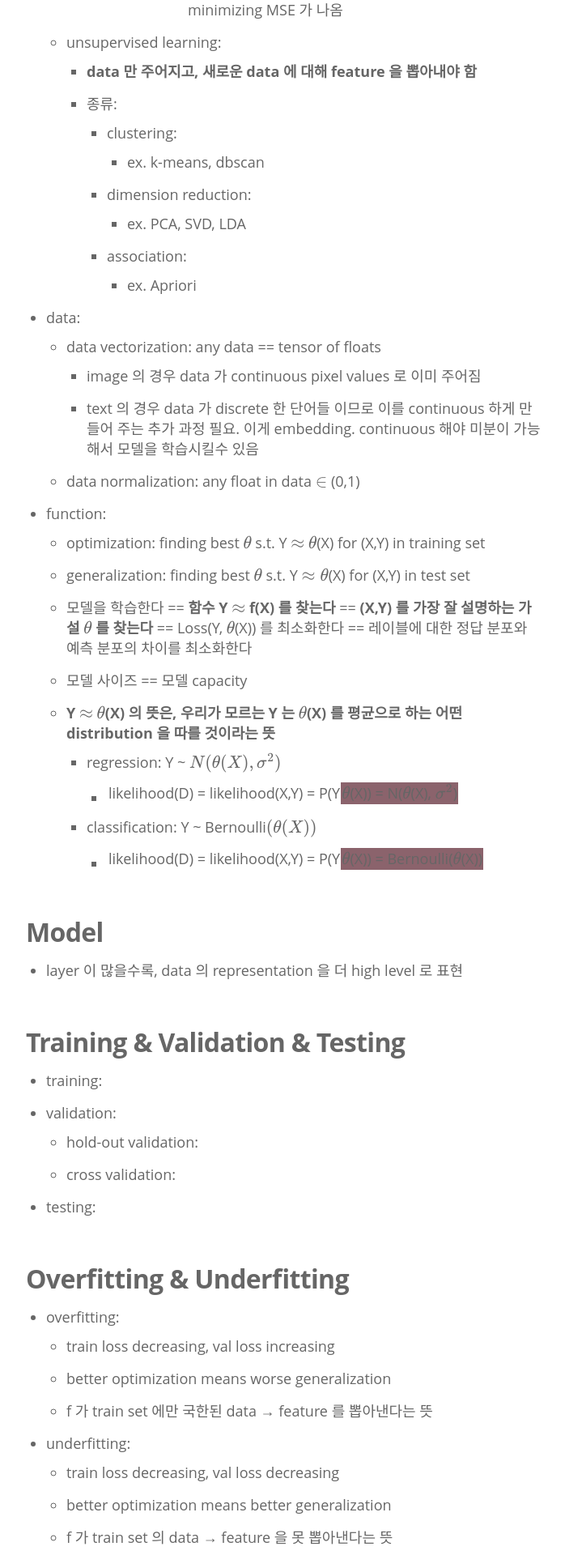
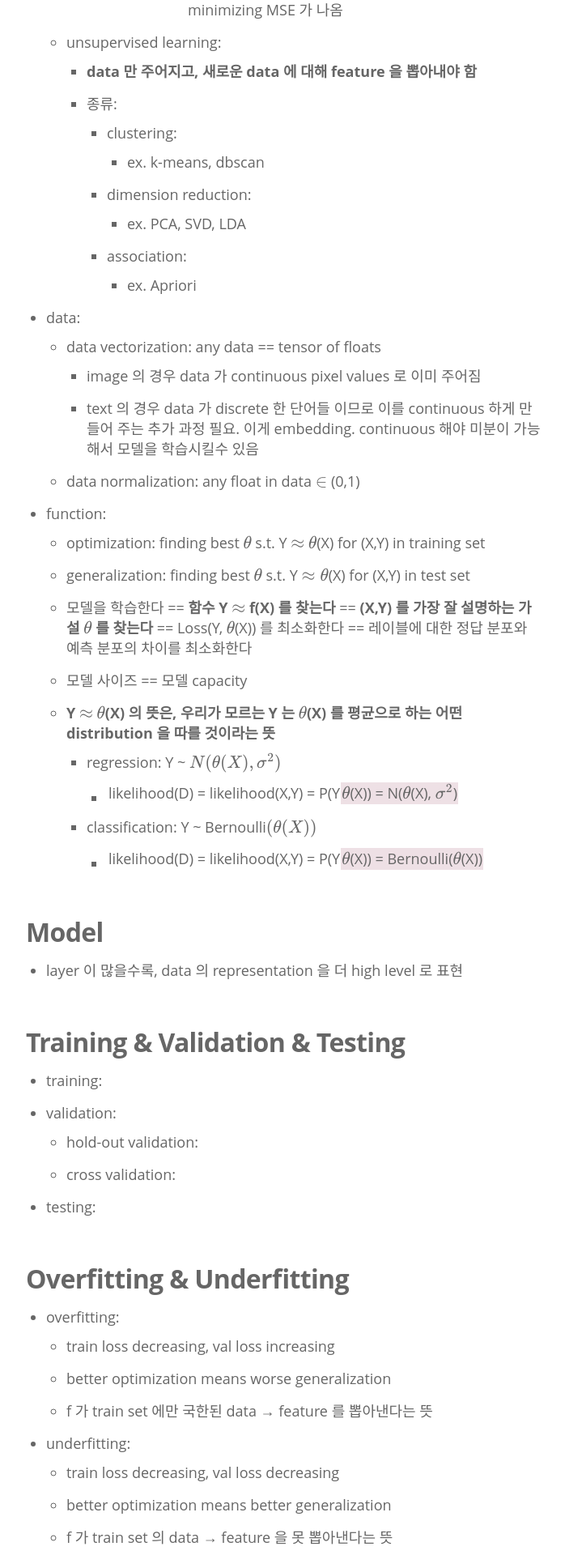
Before and after one commit to minniie/minniie.github.io, a Jekyll site: the page built from _posts/2021-07-27-ml.markdown, in a window 1280 px wide. Shown: the part 4480-6400 px from the top of the page at 81% size, without its empty margins (288-986 px from the left). Built offline with Jekyll 4.4.1, drawn with Linux system fonts in a browser that asks for light colours; nearby versions of some CDN libraries; some web fonts are replaced.

Commit message:
Update main.sass

```diff
--- a/css/main.sass
+++ b/css/main.sass
@@ -41,11 +41,11 @@ table
   border-collapse: collapse
 
 
-th:nth-child(2), td:nth-child(2)
-  background-color: #8B636C
+th:nth-child(2n+2), td:nth-child(2n+2)
+  background-color: #EEE0E5
 
-th:nth-child(3), td:nth-child(3)
-  background-color: #8B636C
+th:nth-child(2n+3), td:nth-child(2n+3)
+  background-color: #EEE9E9
 
 
 
```
